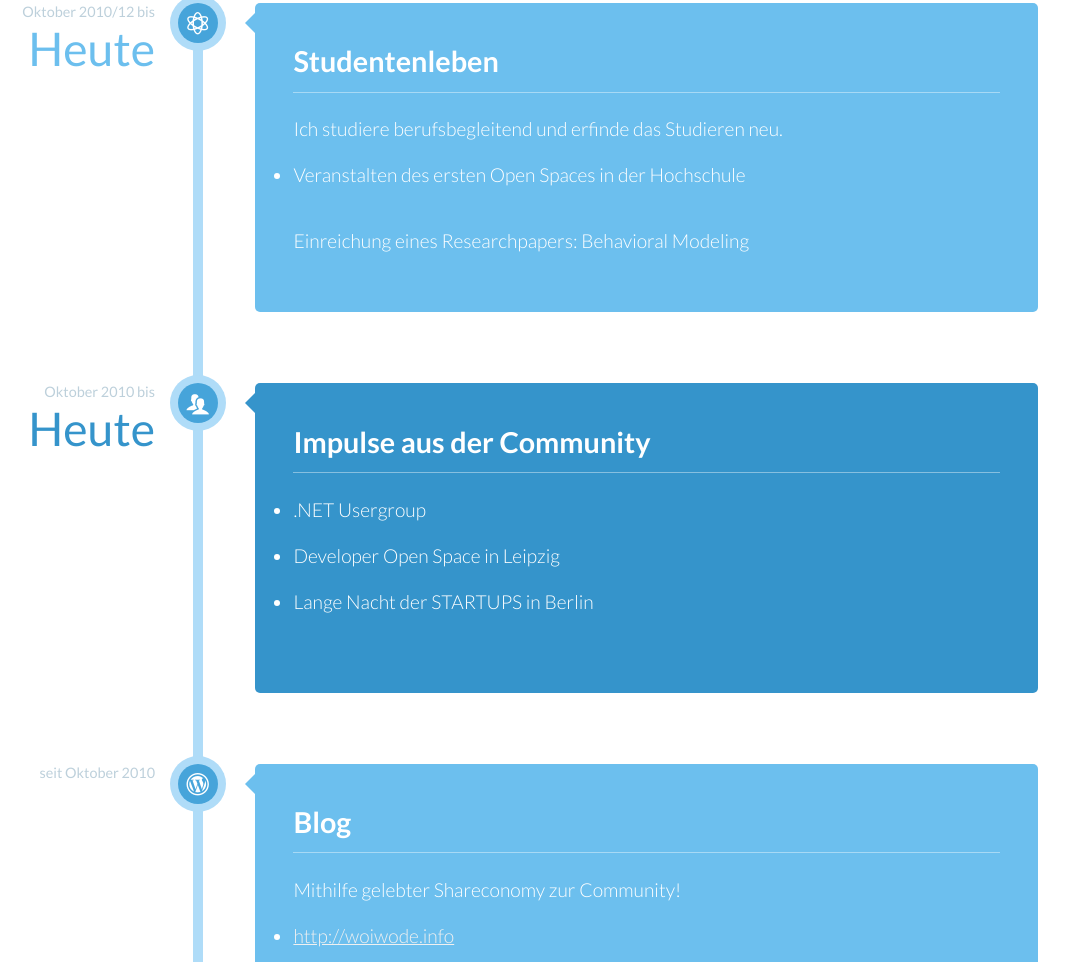
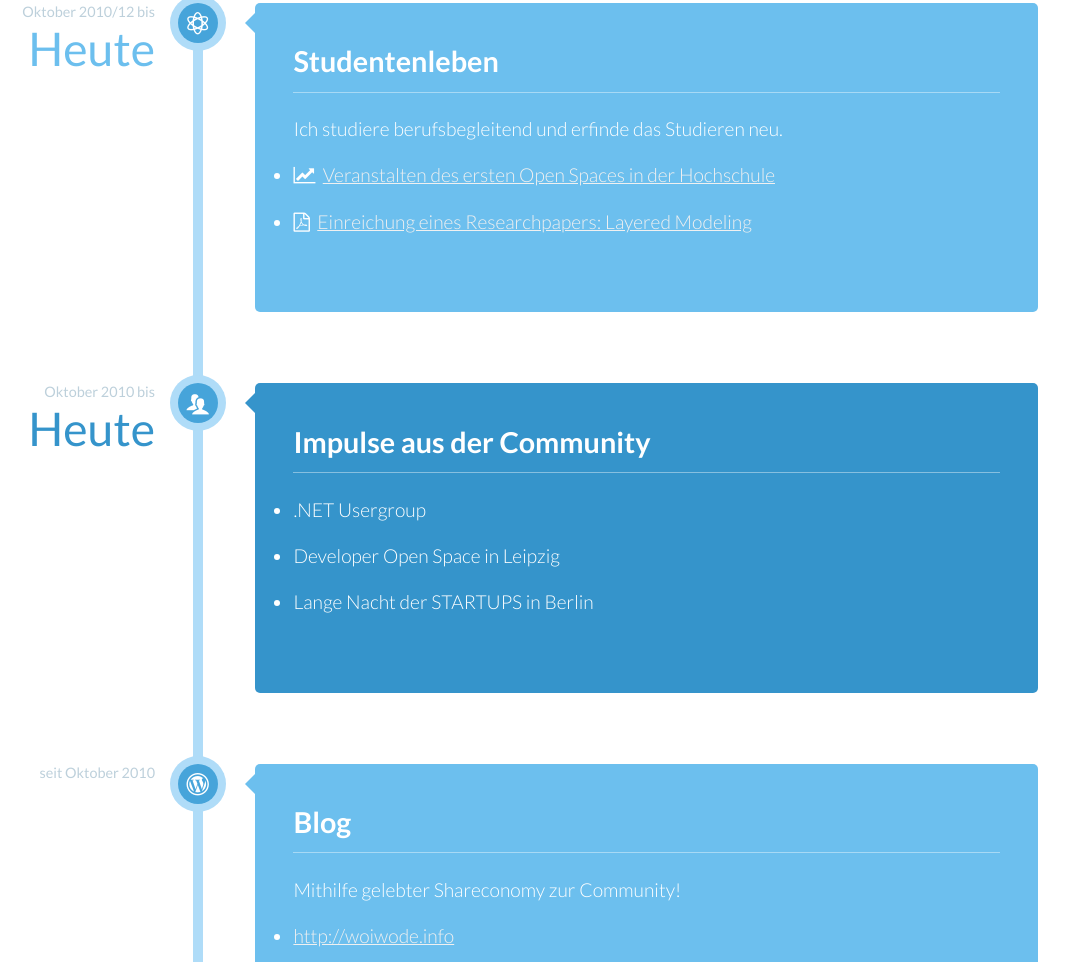
Before and after one commit to GregOnNet/Lebenslauf, a website: page index.html in a window 1280 px wide. Shown: the part 1167-2129 px from the top of the page, without its empty margins (124-1193 px from the left). Drawn offline with Linux system fonts and the light colour scheme.

Commit message:
Referencing research paper

```diff
--- a/index.html
+++ b/index.html
@@ -60,7 +60,8 @@
             <p>
               <ul>
                 <li>responsive design</li>
-                <li>single page applications mit <a href="http://angularjs.org" target="_blang">angularjs</a></li>
+                <li>single page applications mit <a href="http://angularjs.org" target="_blang">angularjs</a>
+                </li>
                 <li>restful http apis</li>
                 <li>collective code ownership</li>
                 <li>test driven development</li>
@@ -78,10 +79,21 @@
             <h2>Studentenleben</h2>
             <p>Ich studiere berufsbegleitend und erfinde das Studieren neu.
               <ul>
-                <li>Veranstalten des ersten Open Spaces in der Hochschule</li>
+                <li>
+                  <i class="fa fa-line-chart"></i>&nbsp;
+                  <a href="http://stura.hft-leipzig.de/2013/openspace-wi/" target="_blank">
+										Veranstalten des ersten Open Spaces in der Hochschule
+									</a>
+                </li>
+                <li>
+                  <i class="fa fa-file-pdf-o"></i>&nbsp;
+                  <a href="http://www.woiwode.info/gregor/research/layered_modeling.pdf" target="_blank">
+										Einreichung eines Researchpapers: Layered Modeling
+									</a>
+                </li>
               </ul>
             </p>
-            <p>Einreichung eines Researchpapers: Behavioral Modeling</p>
+
           </div>
         </li>
         <li>
```
Lines whose indentation alone changed are shown as unchanged.
